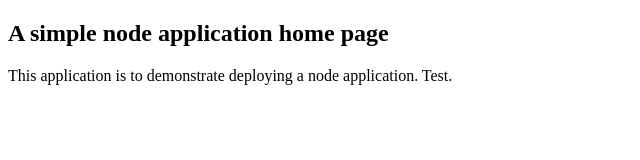
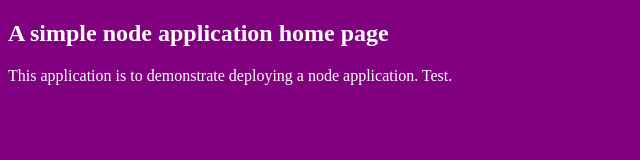
Before and after one commit to markk19/node_mk, a website: page index.html in a window 1280 px wide. Shown: the whole page, without its empty margins (0-640 px from the left). Drawn offline with Linux system fonts and the light colour scheme.

Commit message:
Changed colours

```diff
--- a/index.html
+++ b/index.html
@@ -3,7 +3,7 @@
   <head>
     <title>Basic Node App</title>
    </head>
-  <body style="background:purple, color:white">
+  <body style="background:purple; color:white;">
     <h2>A simple node application home page</h2>
     <p>
       This application is to demonstrate deploying a node application.
```
